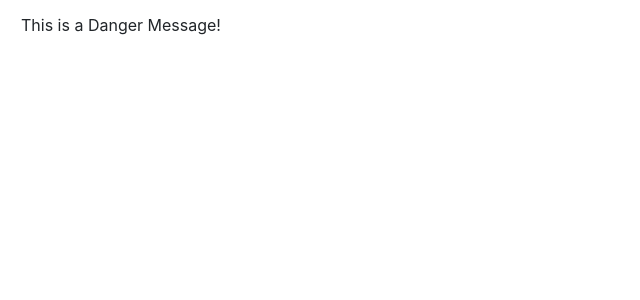
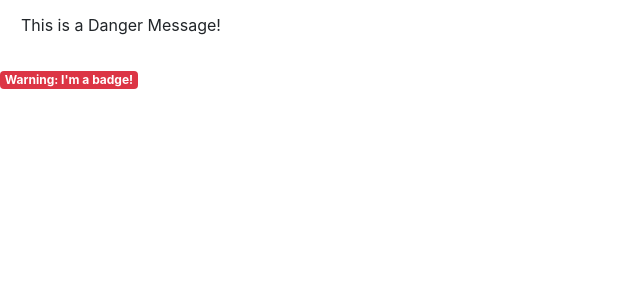
Before and after one commit to HenLovelyBird/react-HF-Pairprogramming, a React (Create React App) app in the folder 20.Nov.2019ReactPairing/react-hf-pairprogramming/: page / in a window 1280 px wide. Shown: the top 300 px of the page, without its empty margins (0-640 px from the left). Built offline with nearby package versions, Linux system fonts and the light colour scheme.

Commit message:
secondExersize

```diff
--- a/20.Nov.2019ReactPairing/react-hf-pairprogramming/src/Components/MainComponent.jsx
+++ b/20.Nov.2019ReactPairing/react-hf-pairprogramming/src/Components/MainComponent.jsx
@@ -1,11 +1,13 @@
 import React from 'react';
-import WarningComponent from './WarningComponent'
+import WarningComponent from './WarningComponent';
+import MyBadge from "./MyBadge";
 
 class MainComponent extends React.Component {
     render() {
         return (
             <div>
               <WarningComponent message="This is a Danger Message!"></WarningComponent>
+              <MyBadge message="Warning: I'm a badge!" color="danger"/>
             </div>
         );
     }
--- /dev/null
+++ b/20.Nov.2019ReactPairing/react-hf-pairprogramming/src/Components/MyBadge.jsx
@@ -0,0 +1,10 @@
+import React, { Component } from 'react';
+import { Badge } from "react-bootstrap";
+
+export default class MyBadge extends Component {
+    render() {
+        return (
+        <Badge variant={this.props.color}>{this.props.message}</Badge>
+        )
+    }
+}
```
